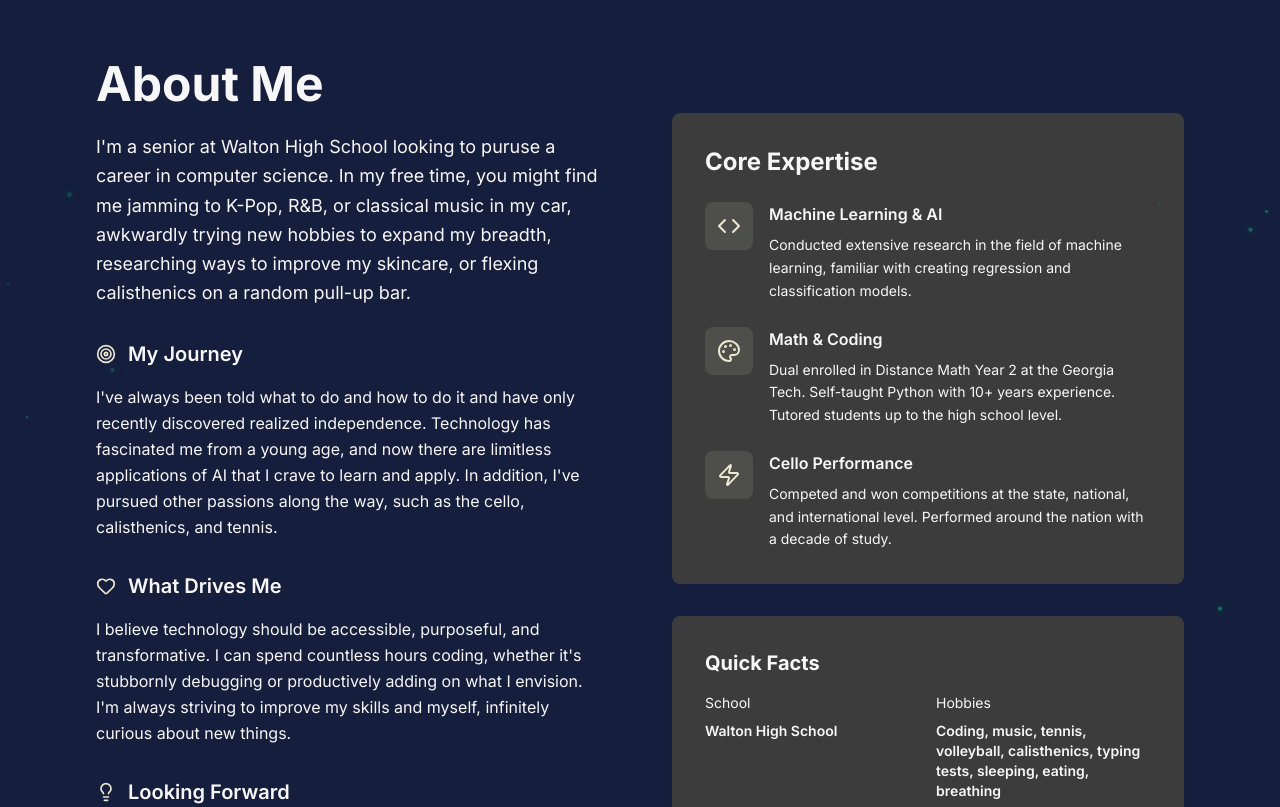
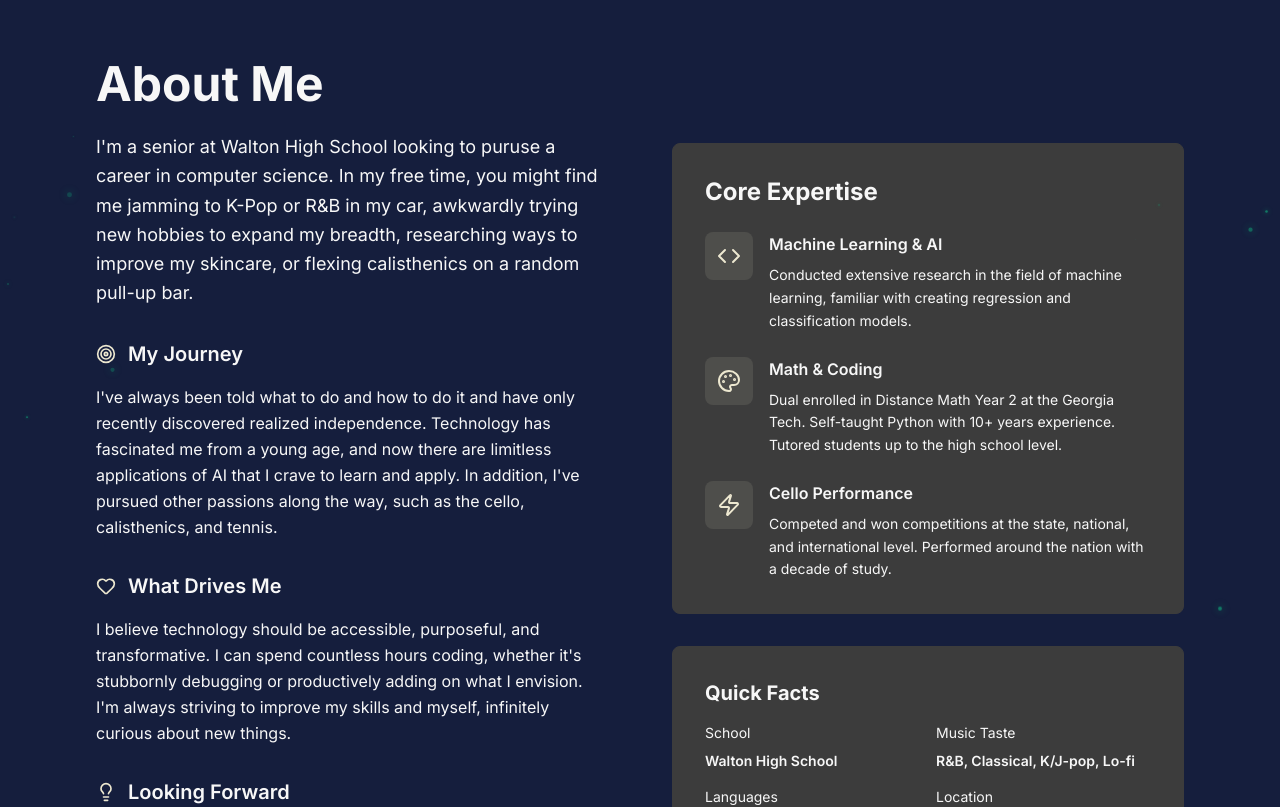
Before and after one commit to ethanol-lo/website-portfolio-high-school, a Next.js app: page / in a window 1280 px wide. Shown: the part 820-1627 px from the top of the page. Built offline with nearby package versions, Linux system fonts and the light colour scheme.

Commit message:
Update about-section.tsx

```diff
--- a/src/components/portfolio/about-section.tsx
+++ b/src/components/portfolio/about-section.tsx
@@ -75,7 +75,7 @@ export default function AboutSection() {
               </h2>
               <p className="text-lg text-muted-foreground leading-relaxed">
                 I'm a senior at Walton High School looking to puruse a career in computer science.
-                In my free time, you might find me jamming to K-Pop, R&B, or classical music in my car,
+                In my free time, you might find me jamming to K-Pop or R&B in my car,
                 awkwardly trying new hobbies to expand my breadth, researching ways to improve my skincare,
                 or flexing calisthenics on a random pull-up bar.
               </p>
@@ -163,8 +163,8 @@ export default function AboutSection() {
                   <div className="font-semibold text-foreground">Walton High School</div>
                 </div>
                 <div className="space-y-2">
-                  <div className="text-muted-foreground">Hobbies</div>
-                  <div className="font-semibold text-foreground">Coding, music, tennis, volleyball, calisthenics, typing tests, sleeping, eating, breathing</div>
+                  <div className="text-muted-foreground">Music Taste</div>
+                  <div className="font-semibold text-foreground">R&B, Classical, K/J-pop, Lo-fi</div>
                 </div>
                 <div className="space-y-2">
                   <div className="text-muted-foreground">Languages</div>
```
